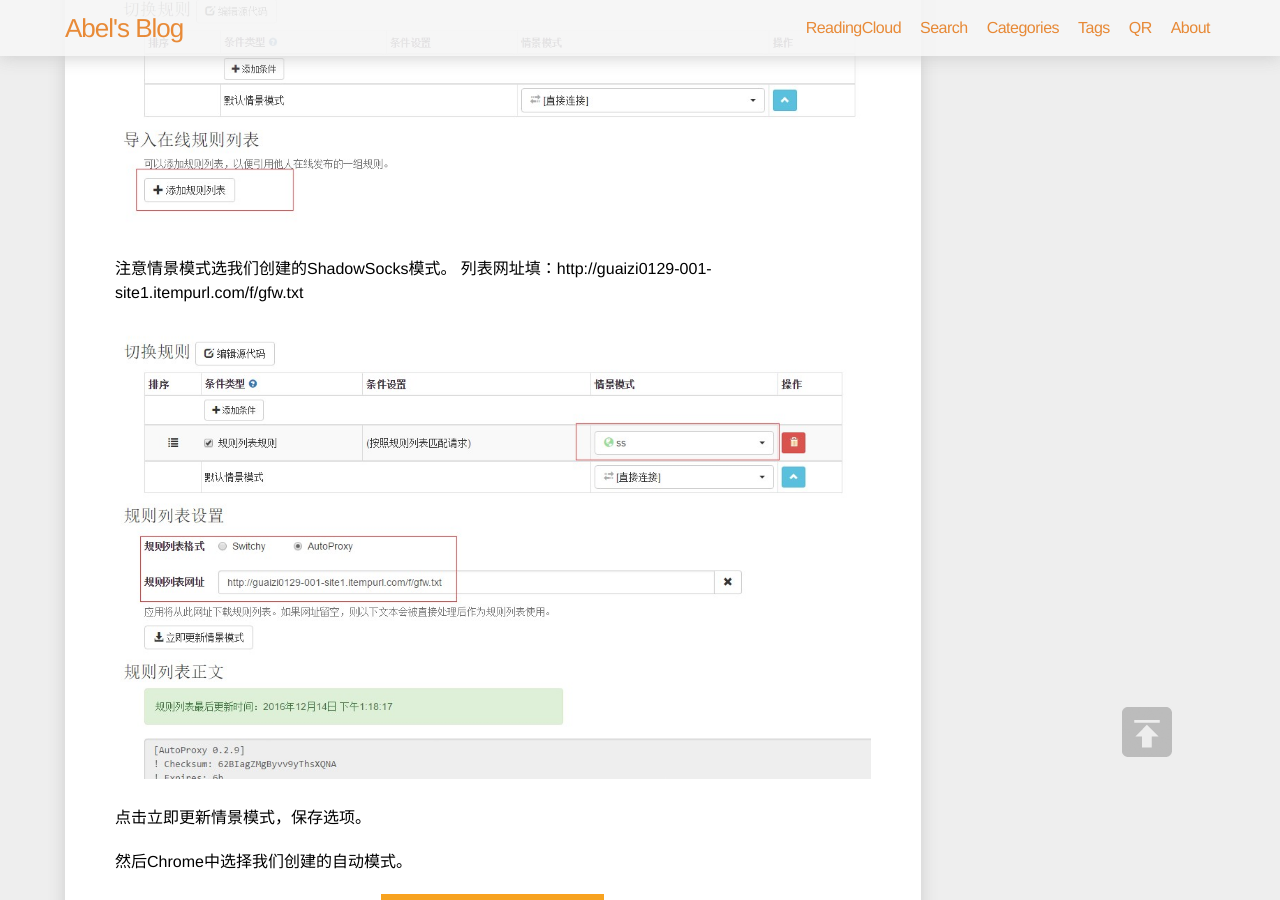
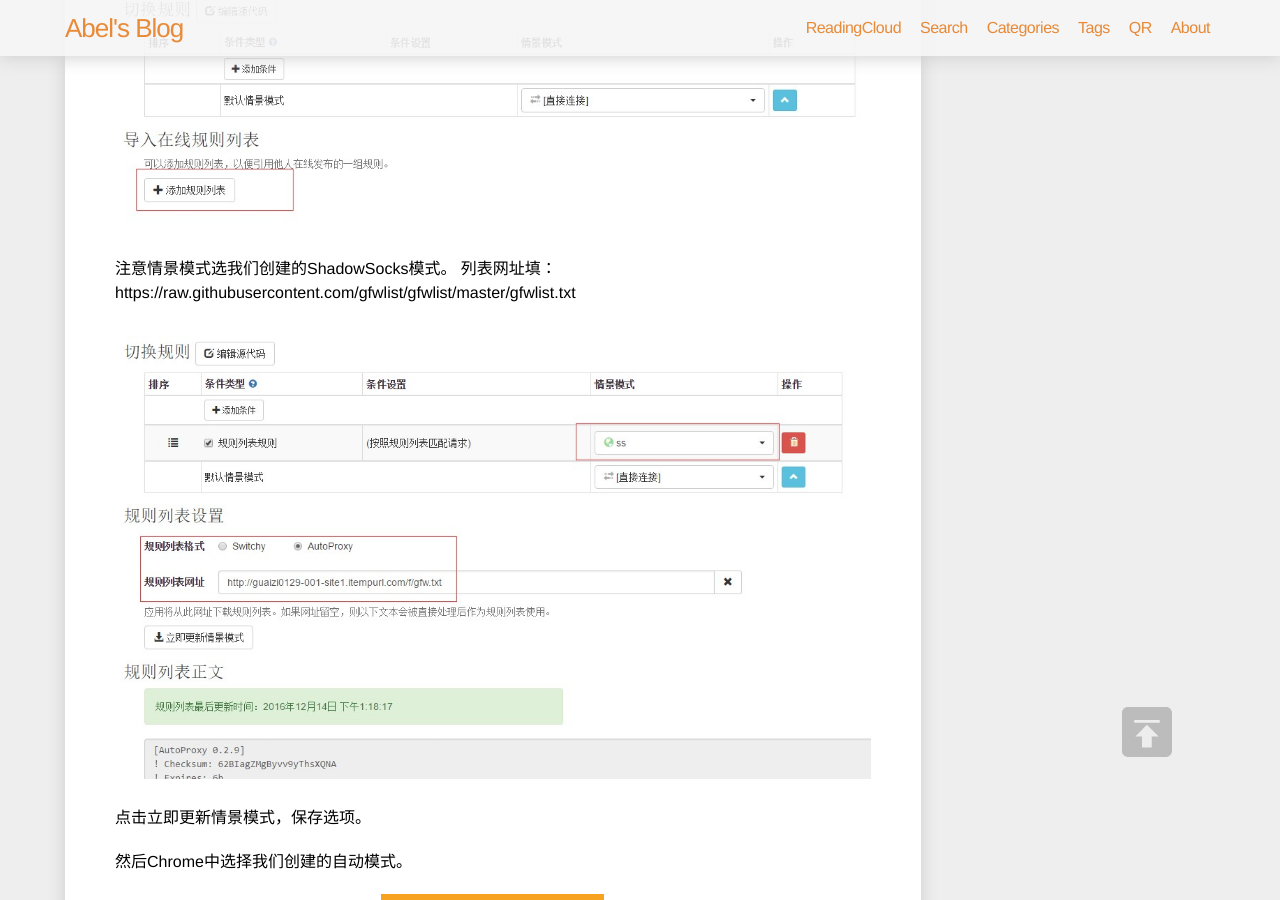
Before and after one commit to Abel-Liu/Abel-Liu.github.io, a Jekyll site: the page built from _posts/IT/2016-12-14-shadowsocks.md, in a window 1280 px wide and 900 px high, scrolled down 6738 px. Built offline with Jekyll 4.4.1, drawn with Linux system fonts in a browser that asks for light colours; nearby versions of some CDN libraries; comment, search, counter and statistics services are not loaded; some of the changed lines change nothing that is shown.

Commit message:
Update 2016-12-14-shadowsocks.md

```diff
--- a/_posts/IT/2016-12-14-shadowsocks.md
+++ b/_posts/IT/2016-12-14-shadowsocks.md
@@ -100,7 +100,7 @@ Mac版[https://github.com/shadowsocks/shadowsocks-iOS/releases](https://github.c
 </div>
 
 注意情景模式选我们创建的ShadowSocks模式。
-列表网址填：http://guaizi0129-001-site1.itempurl.com/f/gfw.txt
+列表网址填：https://raw.githubusercontent.com/gfwlist/gfwlist/master/gfwlist.txt
 
 <div style="text-align: center;">
 <img class="onerow-imgfix" src="/r/ss/ss14.jpg" border="0" alt=""/>
```
